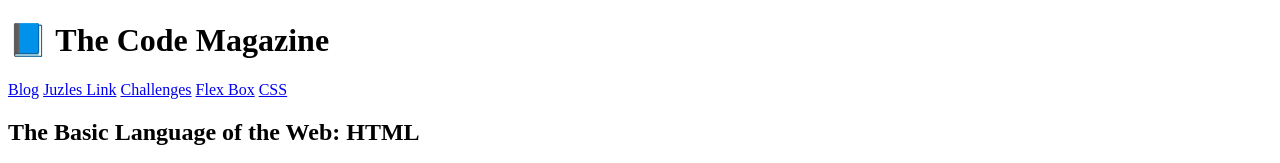
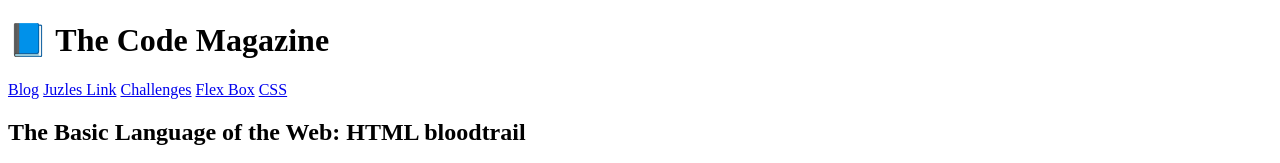
Before and after one commit to Szmoguch/Szmoguch.github.io, a plain HTML site: page index.html in a window 1280 px wide. Shown: the top 163 px of the page. Drawn offline with Linux system fonts and the light colour scheme.

Commit message:
Update index.html

```diff
--- a/index.html
+++ b/index.html
@@ -19,7 +19,7 @@
     </header>
     <article>
       <header>
-        <h2>The Basic Language of the Web: HTML</h2>
+        <h2>The Basic Language of the Web: HTML bloodtrail</h2>
         <img src="img/laura-jones.jpg" alt="photo of laura jones" width="50" />
         <p>Posted by <strong>Laura Jones</strong> on Monday, June 21st 2027</p>
         <img
```
